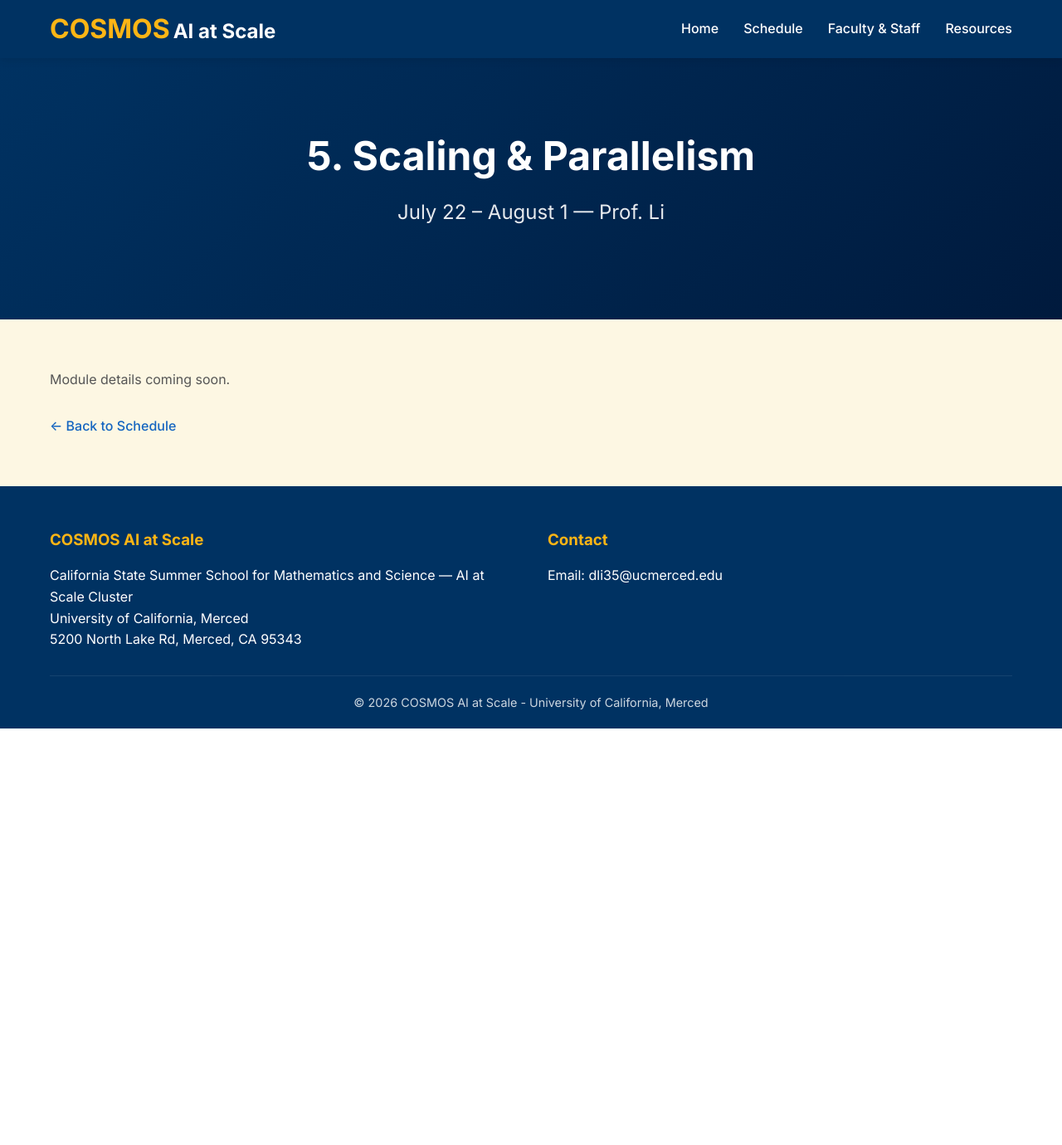
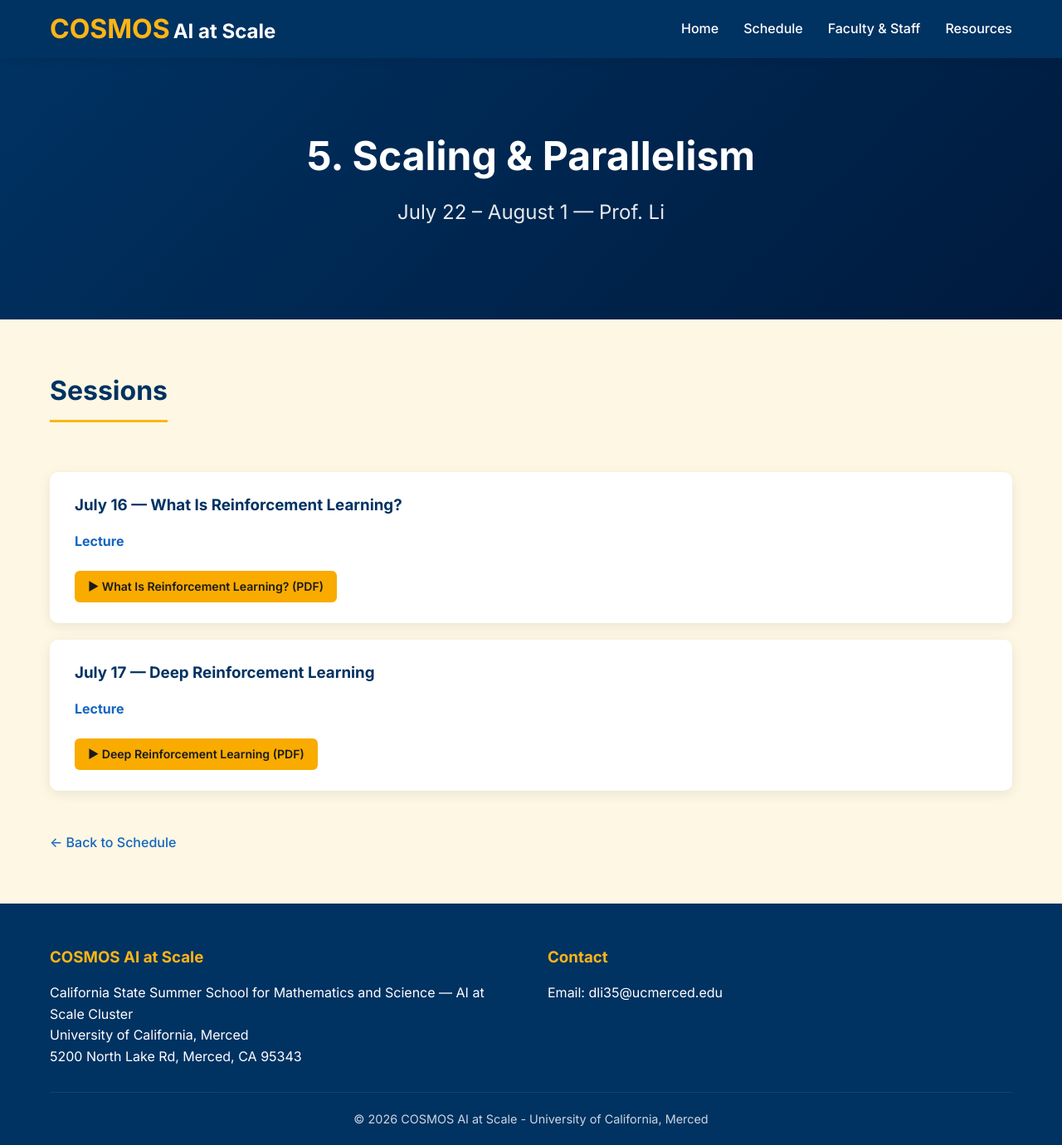
Before and after one commit to cosmos-ai-ucm/cosmos-ai-ucm.github.io, a Jekyll site: the page built from modules/scaling-parallelism.html, in a window 1280 px wide and 1380 px high. Shown: the whole window at 83% size. Built offline with Jekyll 4.4.1, drawn with Linux system fonts in a browser that asks for light colours.

Commit message:
Add session details for scaling and parallelism module

```diff
--- a/modules/scaling-parallelism.html
+++ b/modules/scaling-parallelism.html
@@ -12,7 +12,37 @@ title: Scaling & Parallelism
 
 <section class="about">
   <div class="container">
-    <p style="color:var(--text-light);">Module details coming soon.</p>
+    <h2 class="section-title">Sessions</h2>
+
+    <div class="activity-list">
+
+      <!-- July 16 -->
+      <div class="activity-item">
+        <h3>July 16 &mdash; What Is Reinforcement Learning?</h3>
+
+        <h4 style="margin-top:16px;color:var(--accent-color);">Lecture</h4>
+        <p style="margin-top:10px;">
+          <a class="colab-link" href="/modules/WhatIsRL.pdf" target="_blank" rel="noopener">
+            &#9654; What Is Reinforcement Learning? (PDF)
+          </a>
+        </p>
+      </div>
+
+      <!-- July 17 -->
+      <div class="activity-item">
+        <h3>July 17 &mdash; Deep Reinforcement Learning</h3>
+
+        <h4 style="margin-top:16px;color:var(--accent-color);">Lecture</h4>
+        <p style="margin-top:10px;">
+          <a class="colab-link" href="/modules/DeepRL.pdf" target="_blank" rel="noopener">
+            &#9654; Deep Reinforcement Learning (PDF)
+          </a>
+        </p>
+      </div>
+
+    </div>
+
+
     <a class="back-link" href="/schedule">&larr; Back to Schedule</a>
   </div>
 </section>
```
